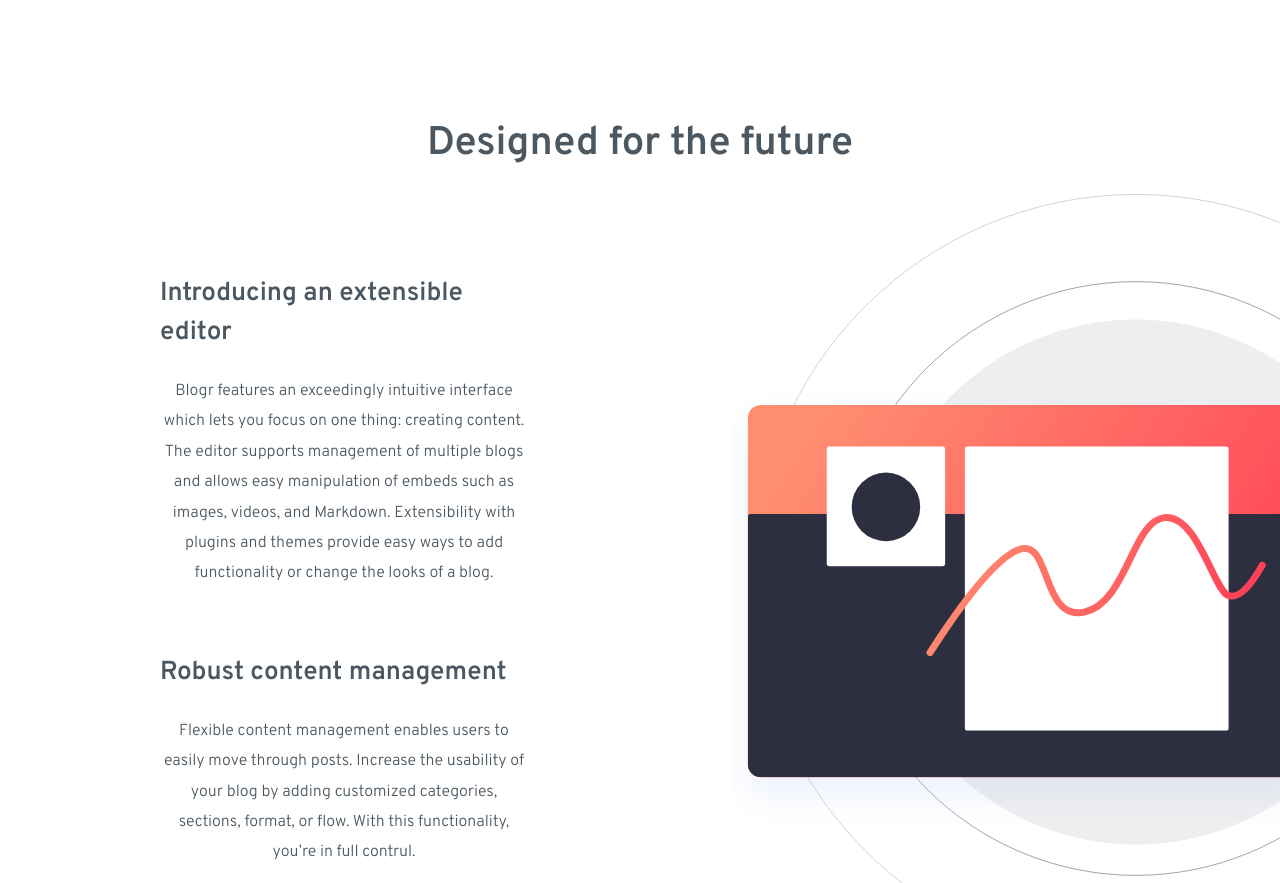
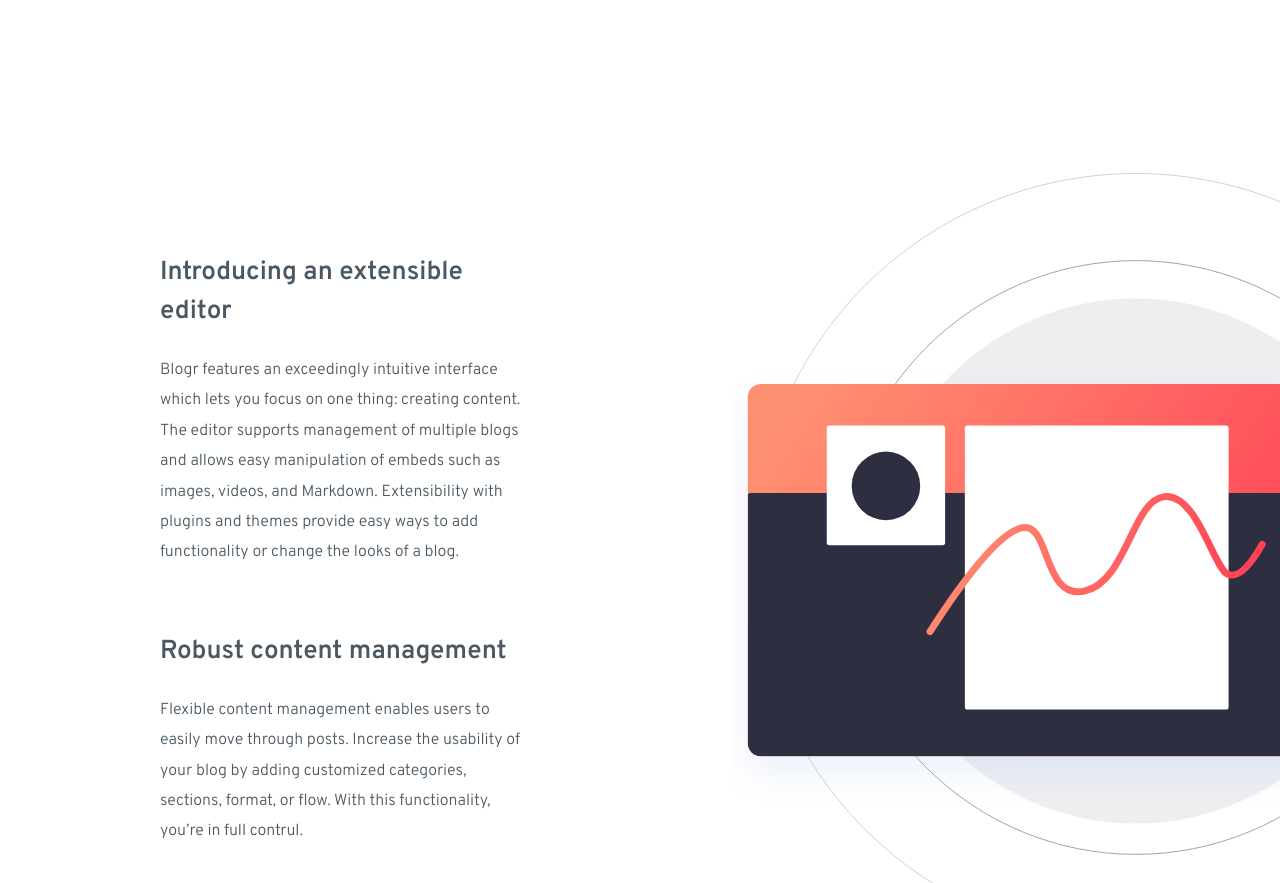
Before and after one commit to mmcampbell04/FEM-Blogr-LandingPage, a website built with Parcel: page src/index.html in a window 1280 px wide. Shown: the part 628-1511 px from the top of the page. Built offline with nearby package versions, Linux system fonts and the light colour scheme.

```diff
--- a/src/scss/components/_sections.scss
+++ b/src/scss/components/_sections.scss
@@ -12,7 +12,7 @@
     padding: 0;
     margin-top: 1rem;
 
-    > h4 {
+    > h2 {
       text-align: center;
       font-size: rem.convert(40px);
       transform: translateY(260%);
@@ -80,6 +80,11 @@
   &__text {
     @include breakpoint-up(large) {
       margin: 16rem 7rem 16rem 10rem;
+      text-align: left;
+    }
+
+    > p {
+      text-align: left;
     }
 
     > :nth-child(3) {
```
